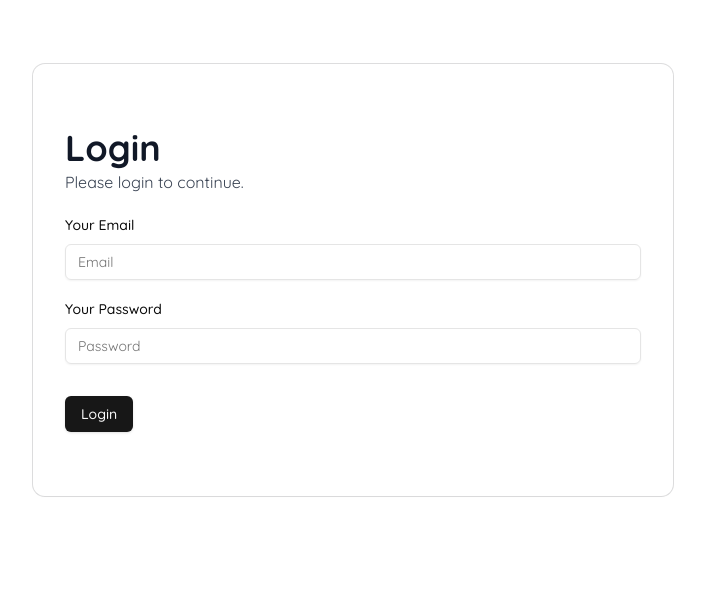
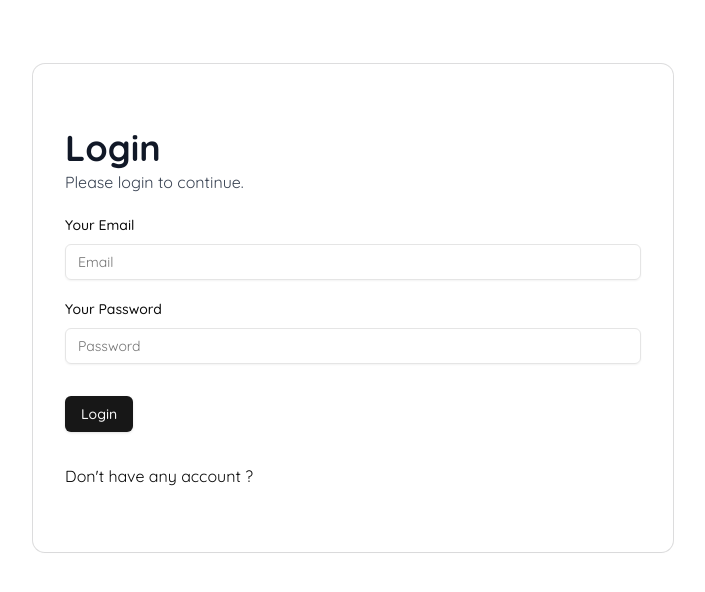
Before and after one commit to jalusw/dicoding-forum, a React (Vite) app: page /login in a window 1280 px wide. Shown: the top 592 px of the page, without its empty margins (287-992 px from the left). Built offline with nearby package versions, Linux system fonts and the light colour scheme.

Commit message:
add link to register page from login page

```diff
--- a/src/features/authentication/components/login/LoginPage.tsx
+++ b/src/features/authentication/components/login/LoginPage.tsx
@@ -1,4 +1,5 @@
 import { FC } from 'react';
+import { Link } from 'react-router-dom';
 import LoginHeader from './LoginHeader';
 import LoginForm from './LoginForm';
 
@@ -7,8 +8,11 @@ const LoginPage: FC = () => {
     <main id="main">
       <div className="container mx-auto mt-16 max-w-screen-sm rounded-xl py-16 shadow-border">
         <LoginHeader />
-        <section className='mt-4'>
+        <section className="mt-4">
           <LoginForm />
+        </section>
+        <section className='mt-8'>
+          <Link to="/register">Don't have any account ?</Link>
         </section>
       </div>
     </main>
```
